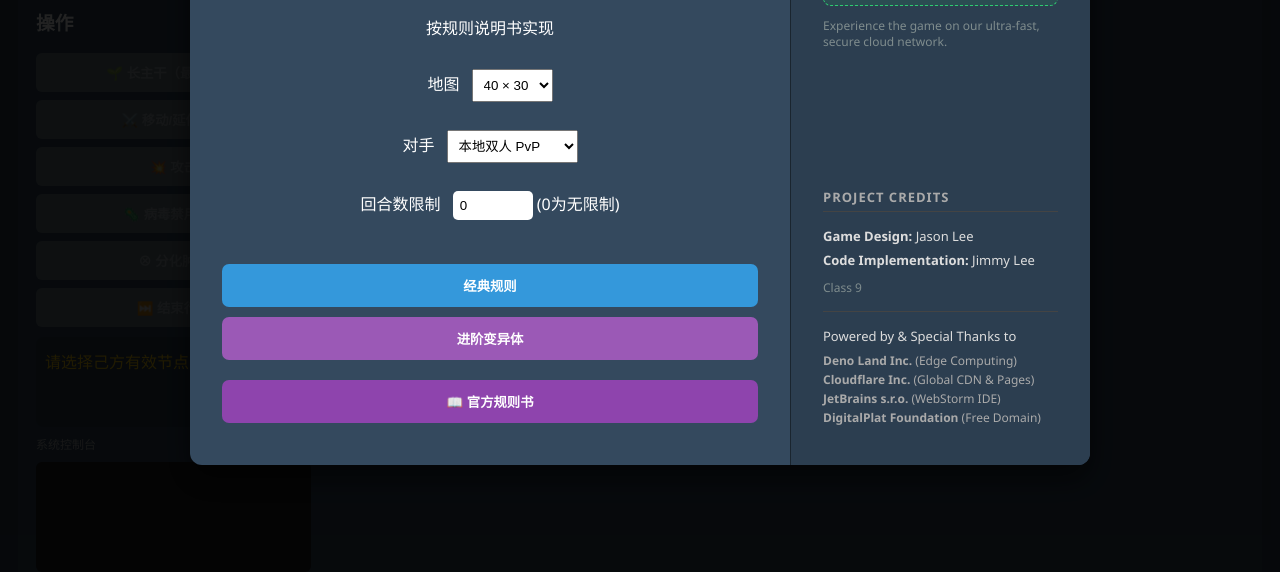
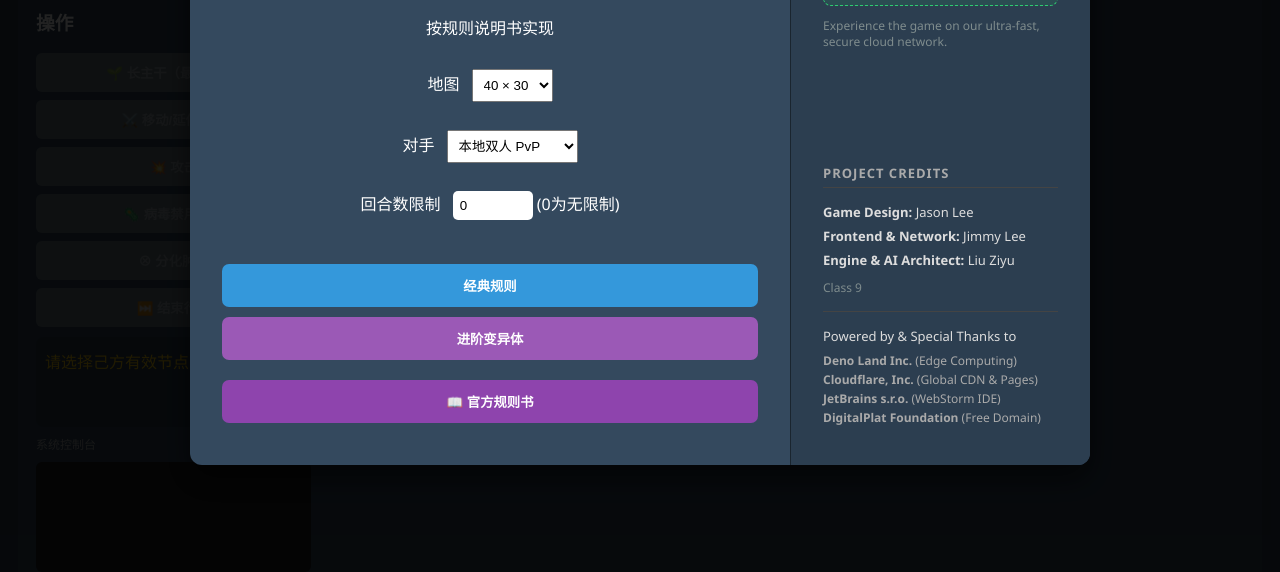
Before and after one commit to Li-eses/GridlineWar, a website with bundled scripts: page index.html in a window 1280 px wide. Shown: the part 228-800 px from the top of the page. Built offline with nearby package versions, Linux system fonts and the light colour scheme.

Commit message:
username test

```diff
--- a/index.html
+++ b/index.html
@@ -73,13 +73,16 @@
             <div class="credits">
                 <h3>PROJECT CREDITS</h3>
                 <p><strong>Game Design:</strong> Jason Lee</p>
-                <p><strong>Code Implementation:</strong> Jimmy Lee</p>
+                <p><strong>Frontend & Network:</strong> Jimmy Lee</p>
+                <!-- ★ 加上这位大佬 -->
+                <p><strong>Engine & AI Architect:</strong> Liu Ziyu</p>
+
                 <p style="margin-top: 10px; color: #7f8c8d; font-size: 12px;">Class 9</p>
                 <hr>
                 <p>Powered by & Special Thanks to</p>
                 <p style="font-size: 12px; color: #aaa; line-height: 1.6;">
                     <strong>Deno Land Inc.</strong> (Edge Computing)<br>
-                    <strong>Cloudflare Inc.</strong> (Global CDN & Pages)<br>
+                    <strong>Cloudflare, Inc.</strong> (Global CDN & Pages)<br>
                     <strong>JetBrains s.r.o.</strong> (WebStorm IDE)<br>
                     <strong>DigitalPlat Foundation</strong> (Free Domain)
                 </p>
```
